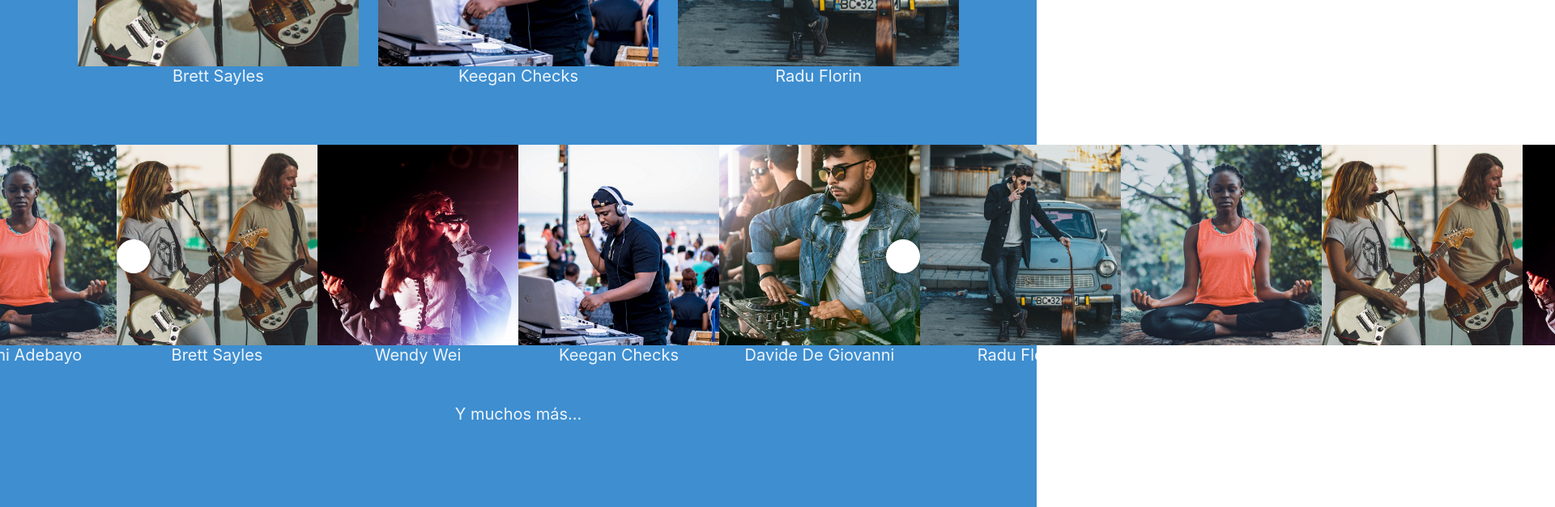
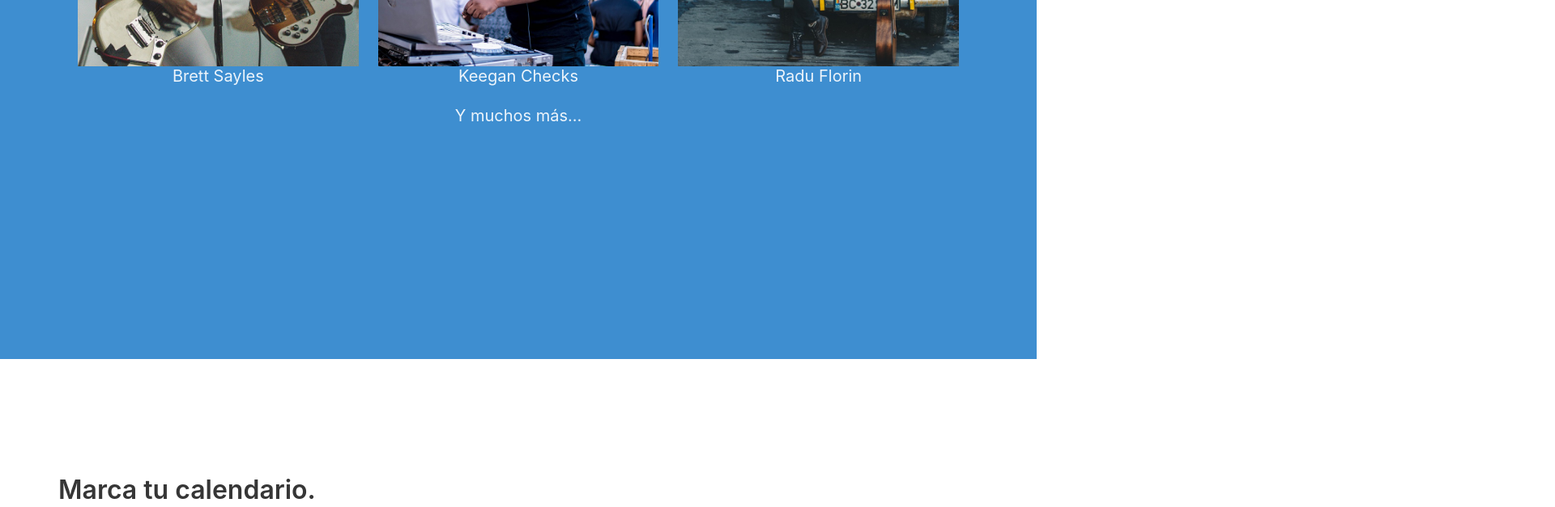
Before and after one commit to Senchi3/example-sites, a plain HTML site: page evento/participantes.html in a window 1280 px wide. Shown: the part 1060-1687 px from the top of the page at 81% size, 1920 px wide, since content can reach past the window. Drawn offline with nearby package versions, Linux system fonts and the light colour scheme.

Commit message:
Removed carousel from grid thing, removed grid from carousel thing

```diff
--- a/evento/participantes.html
+++ b/evento/participantes.html
@@ -11,7 +11,6 @@
     <link rel="stylesheet" href="../styles/evento.css">
     <script src="../scripts/navbar.js"></script>
     <script src="../scripts/countdown.js"></script>
-    <link href="../extensions/bulma-carousel.min.css" rel="stylesheet">
     <script src="https://kit.fontawesome.com/47aa67d8f2.js" crossorigin="anonymous"></script>
 </head>
 
@@ -190,63 +189,6 @@
                 </div>
             </div>
 
-            <!--Widget: Artist Carousel-->
-            <section class="section">
-                <div class="container">
-                    <!-- Start Carousel -->
-                    <div id="carousel-demo" class="carousel">
-                        <div class="item-1">
-                            <figure class="image is-square">
-                                <img src="../images/evento/pexels-oluremi-adebayo-2908175.jpg">
-                            </figure>
-                            <h5 class="subtitle is-5 has-text-centered">Oluremi Adebayo</h5>
-                        </div>
-                        <div class="item-2">
-                            <figure class="image is-square">
-                                <img src="../images/evento/pexels-brett-sayles-1309240.jpg">
-                            </figure>
-                            <h5 class="subtitle is-5 has-text-centered">Brett Sayles</h5>
-                        </div>
-                        <div class="item-3">
-                            <figure class="image is-square">
-                                <img src="../images/evento/pexels-wendy-wei-1699161.jpg">
-                            </figure>
-                            <h5 class="subtitle is-5 has-text-centered">Wendy Wei</h5>
-                        </div>
-                        <div class="item-4">
-                            <figure class="image is-square">
-                                <img src="../images/evento/pexels-keegan-checks-2802811.jpg">
-                            </figure>
-                            <h5 class="subtitle is-5 has-text-centered">Keegan Checks</h5>
-                        </div>
-                        <div class="item-5">
-                            <figure class="image is-square">
-                                <img src="../images/evento/pexels-davide-de-giovanni-1649693.jpg">
-                            </figure>
-                            <h5 class="subtitle is-5 has-text-centered">Davide De Giovanni</h5>
-                        </div>
-                        <div class="item-6">
-                            <figure class="image is-square">
-                                <img src="../images/evento/pexels-radu-florin-2536584.jpg">
-                            </figure>
-                            <h5 class="subtitle is-5 has-text-centered">Radu Florin</h5>
-                        </div>
-                    </div>
-                    <!-- End Carousel -->
-                </div>
-            </section>
-            <script src="../extensions/bulma-carousel.min.js"></script>
-            <script>
-                bulmaCarousel.attach('#carousel-demo', {
-                    slidesToScroll: 1,
-                    slidesToShow: 4,
-                    pagination: false,
-                    infinite: true,
-                    autoplay: true,
-                    autoplaySpeed: 1500
-                });
-            </script>
-
             <h3 class="subtitle has-text-centered">Y muchos más...</h5>
     </section>
 
@@ -257,7 +199,6 @@
                 Marca tu calendario.
             </p>
 
-            <!--Widget: Carousel-->
             <div class="tile is-ancestor">
                 <div class="tile is-parent is-2">
                     <article class="tile is-child notification is-danger">
```
Also changed, not shown: evento/participantes-alt.html (+0 -46 lines).
